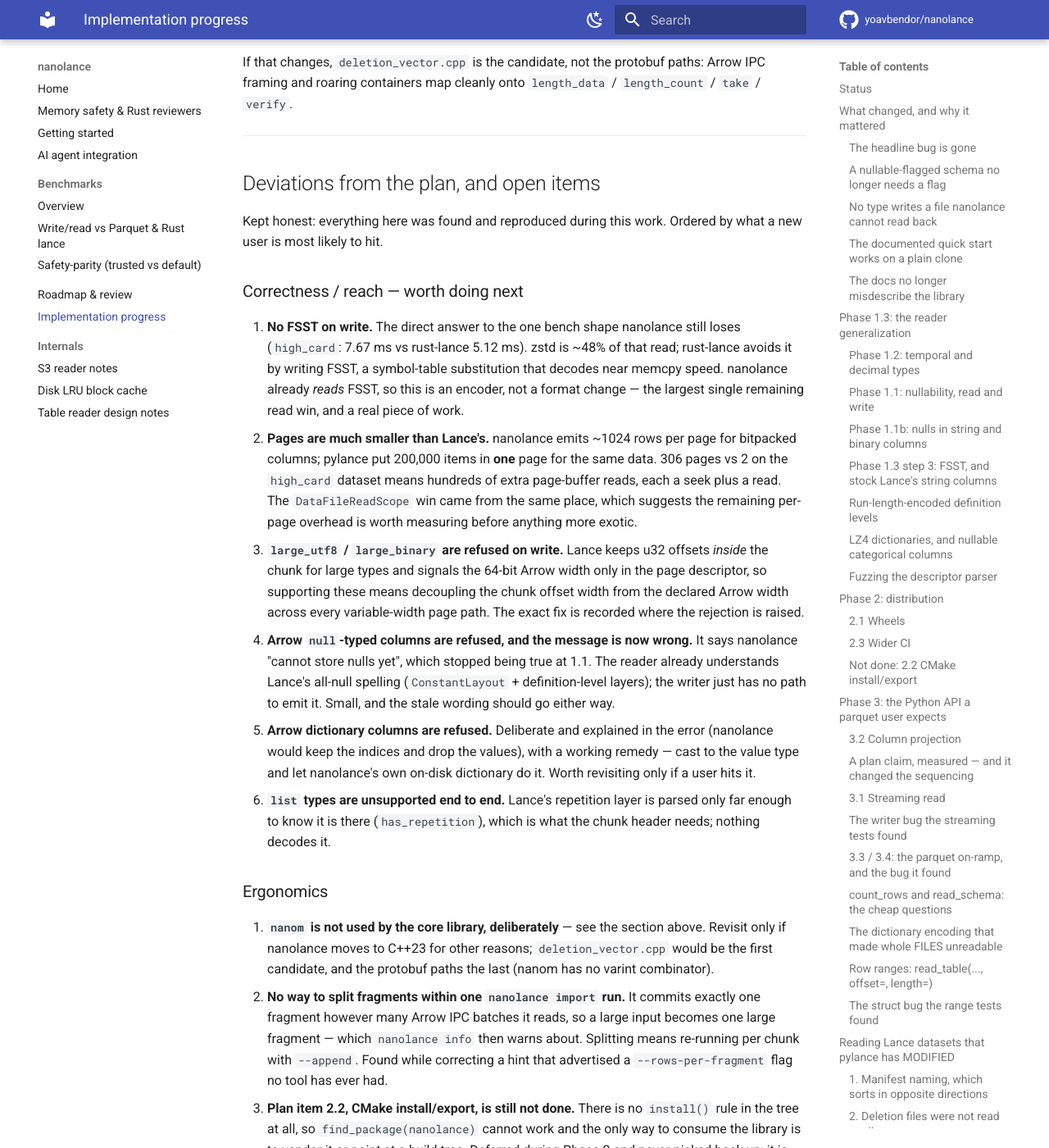
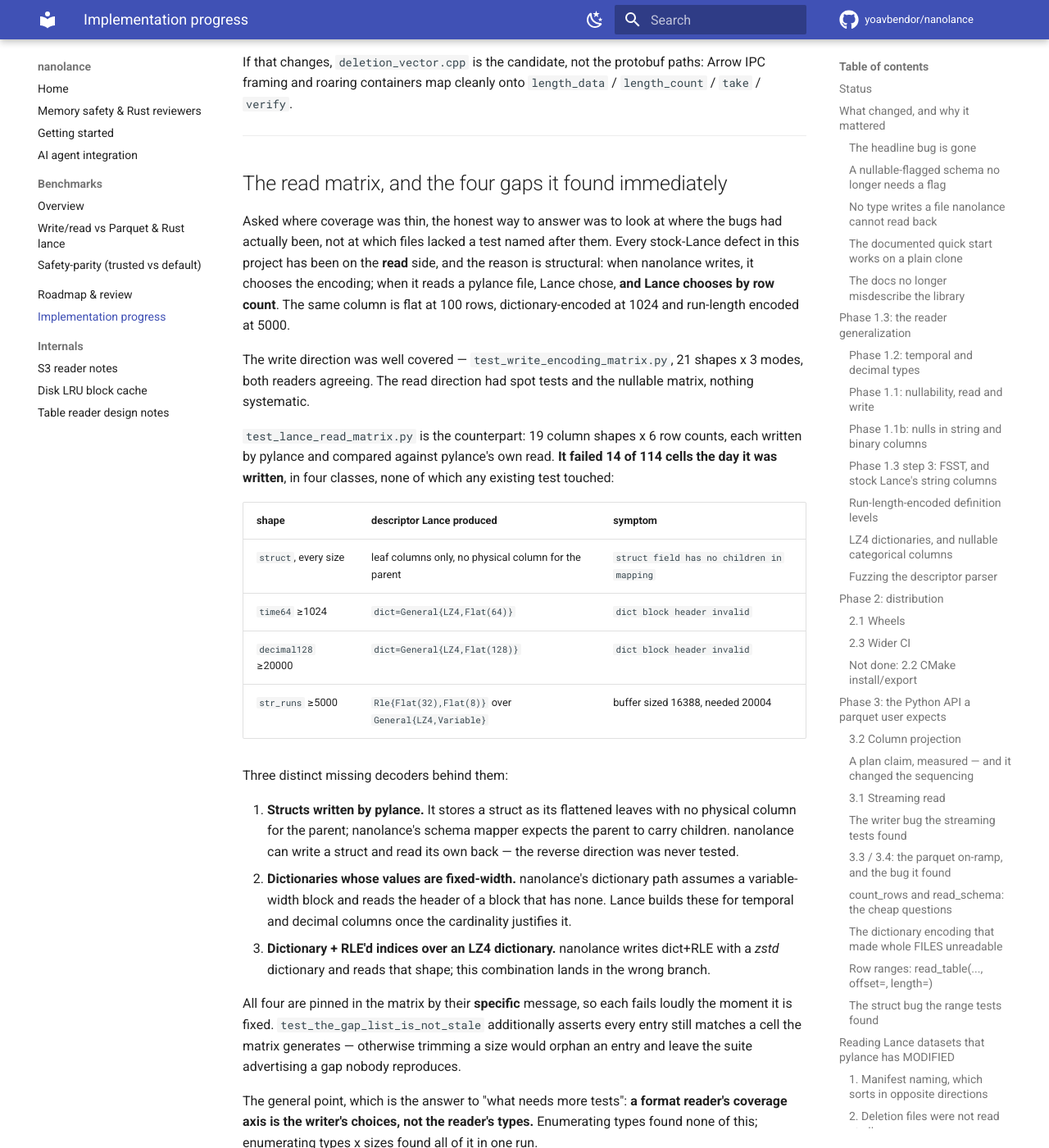
Before and after one commit to yoavbendor/nanolance, an MkDocs documentation site: the page built from docs/PROGRESS.md, in a window 1280 px wide and 1400 px high, scrolled down 38807 px. Shown: the whole window at 82% size. Built offline with MkDocs 1.6.1 and Material for MkDocs 9.7.7, drawn with Linux system fonts in a browser that asks for light colours; comment, search, counter and statistics services are not loaded; some of the changed text lies outside the part shown.

Commit message:
test: a read matrix for stock-Lance files, and the four gaps it found
Asked where coverage was thin, I looked at where the bugs had actually
been rather than at which files lacked a test named after them. Every
stock-Lance defect in this project has been on the READ side, and the
reason is structural: when nanolance writes, it picks the encoding; when
it reads a pylance file, Lance picked -- and Lance picks by ROW COUNT. The
same column is flat at 100 rows, dictionary-encoded at 1024, run-length
encoded at 5000.

The write direction was well covered (test_write_encoding_matrix.py: 21
shapes x 3 modes, both readers agreeing). The read direction had spot
tests and the nullable matrix, nothing systematic.

test_lance_read_matrix.py is the counterpart: 19 column shapes x 6 row
counts, written by pylance, compared against pylance's own read. It failed
14 of 114 cells the day it was written, in four classes, none of which any
existing test touched -- three distinct missing decoders:

  - STRUCTS written by pylance. It stores a struct as its flattened leaf
    columns with no physical column for the parent; nanolance's schema
    mapper expects the parent to carry children. nanolance writes structs
    and reads its own back; the reverse direction was never tested.
  - DICTIONARIES WHOSE VALUES ARE FIXED-WIDTH -- General{LZ4,Flat(64)} for
    time64, Flat(128) for decimal128. The dictionary path assumes a
    variable-width block and reads the header of a block that has none.
  - DICT + RLE'd INDICES OVER AN LZ4 DICTIONARY. nanolance writes dict+RLE
    with a zstd dictionary and reads that; this combination takes the
    wrong branch and mis-sizes the buffer (16388 where 20004 was needed).

Each is pinned by its SPECIFIC message, so it fails loudly when fixed
rather than rotting as a skip. test_the_gap_list_is_not_stale asserts
every entry still matches a cell the matrix generates -- otherwise
trimming a size would orphan an entry and leave the suite advertising a
gap nobody reproduces. Verified by deleting an entry: the struct cells
fail immediately.

The three decoders are now the top item in the open-items list. They are
the most user-visible gaps there: each makes an ordinary pylance dataset
unreadable.

115 new tests in 4.5 s. 721/721 pytest, 52/52 ctest.

Co-Authored-By: Claude Opus 5 <noreply@anthropic.com>
Claude-Session: https://claude.ai/code/session_014PGy9PK68gHvyR8T1r5ueY

```diff
--- a/docs/PROGRESS.md
+++ b/docs/PROGRESS.md
@@ -1466,6 +1466,50 @@ roaring containers map cleanly onto `length_data` / `length_count` / `take` / `v
 
 ---
 
+## The read matrix, and the four gaps it found immediately
+
+Asked where coverage was thin, the honest way to answer was to look at where the bugs had actually
+been, not at which files lacked a test named after them. Every stock-Lance defect in this project has
+been on the **read** side, and the reason is structural: when nanolance writes, it chooses the
+encoding; when it reads a pylance file, Lance chose, **and Lance chooses by row count**. The same
+column is flat at 100 rows, dictionary-encoded at 1024 and run-length encoded at 5000.
+
+The write direction was well covered — `test_write_encoding_matrix.py`, 21 shapes x 3 modes, both
+readers agreeing. The read direction had spot tests and the nullable matrix, nothing systematic.
+
+`test_lance_read_matrix.py` is the counterpart: 19 column shapes x 6 row counts, each written by
+pylance and compared against pylance's own read. **It failed 14 of 114 cells the day it was
+written**, in four classes, none of which any existing test touched:
+
+| shape | descriptor Lance produced | symptom |
+|---|---|---|
+| `struct`, every size | leaf columns only, no physical column for the parent | `struct field has no children in mapping` |
+| `time64` ≥1024 | `dict=General{LZ4,Flat(64)}` | `dict block header invalid` |
+| `decimal128` ≥20000 | `dict=General{LZ4,Flat(128)}` | `dict block header invalid` |
+| `str_runs` ≥5000 | `Rle{Flat(32),Flat(8)}` over `General{LZ4,Variable}` | buffer sized 16388, needed 20004 |
+
+Three distinct missing decoders behind them:
+
+1. **Structs written by pylance.** It stores a struct as its flattened leaves with no physical column
+   for the parent; nanolance's schema mapper expects the parent to carry children. nanolance can
+   write a struct and read its own back — the reverse direction was never tested.
+2. **Dictionaries whose values are fixed-width.** nanolance's dictionary path assumes a
+   variable-width block and reads the header of a block that has none. Lance builds these for
+   temporal and decimal columns once the cardinality justifies it.
+3. **Dictionary + RLE'd indices over an LZ4 dictionary.** nanolance writes dict+RLE with a *zstd*
+   dictionary and reads that shape; this combination lands in the wrong branch.
+
+All four are pinned in the matrix by their **specific** message, so each fails loudly the moment it
+is fixed. `test_the_gap_list_is_not_stale` additionally asserts every entry still matches a cell the
+matrix generates — otherwise trimming a size would orphan an entry and leave the suite advertising a
+gap nobody reproduces.
+
+The general point, which is the answer to "what needs more tests": **a format reader's coverage axis
+is the writer's choices, not the reader's types.** Enumerating types found none of this; enumerating
+types x sizes found all of it in one run.
+
+---
+
 ## Deviations from the plan, and open items
 
 Kept honest: everything here was found and reproduced during this work. Ordered by what a new user
@@ -1473,52 +1517,58 @@ is most likely to hit.
 
 ### Correctness / reach — worth doing next
 
-1. **No FSST on write.** The direct answer to the one bench shape nanolance still loses
+1. **Three read gaps for pylance-written columns**, all found by `test_lance_read_matrix.py` and all
+   pinned there: structs (schema mapping), fixed-width dictionaries (`General{LZ4,Flat(64|128)}`,
+   hit by `time64` and `decimal128`), and dict+RLE over an LZ4 dictionary (hit by a repetitive string
+   column at 5000+ rows). These are the most user-visible items on this list: each makes an ordinary
+   pylance dataset unreadable.
+
+2. **No FSST on write.** The direct answer to the one bench shape nanolance still loses
    (`high_card`: 7.67 ms vs rust-lance 5.12 ms). zstd is ~48% of that read; rust-lance avoids it by
    writing FSST, a symbol-table substitution that decodes near memcpy speed. nanolance already
    *reads* FSST, so this is an encoder, not a format change — the largest single remaining read win,
    and a real piece of work.
-2. **Pages are much smaller than Lance's.** nanolance emits ~1024 rows per page for bitpacked
+3. **Pages are much smaller than Lance's.** nanolance emits ~1024 rows per page for bitpacked
    columns; pylance put 200,000 items in **one** page for the same data. 306 pages vs 2 on the
    `high_card` dataset means hundreds of extra page-buffer reads, each a seek plus a read. The
    `DataFileReadScope` win came from the same place, which suggests the remaining per-page overhead
    is worth measuring before anything more exotic.
-3. **`large_utf8` / `large_binary` are refused on write.** Lance keeps u32 offsets *inside* the
+4. **`large_utf8` / `large_binary` are refused on write.** Lance keeps u32 offsets *inside* the
    chunk for large types and signals the 64-bit Arrow width only in the page descriptor, so
    supporting these means decoupling the chunk offset width from the declared Arrow width across
    every variable-width page path. The exact fix is recorded where the rejection is raised.
-4. **Arrow `null`-typed columns are refused, and the message is now wrong.** It says nanolance
+5. **Arrow `null`-typed columns are refused, and the message is now wrong.** It says nanolance
    "cannot store nulls yet", which stopped being true at 1.1. The reader already understands Lance's
    all-null spelling (`ConstantLayout` + definition-level layers); the writer just has no path to
    emit it. Small, and the stale wording should go either way.
-5. **Arrow dictionary columns are refused.** Deliberate and explained in the error (nanolance would
+6. **Arrow dictionary columns are refused.** Deliberate and explained in the error (nanolance would
    keep the indices and drop the values), with a working remedy — cast to the value type and let
    nanolance's own on-disk dictionary do it. Worth revisiting only if a user hits it.
-6. **`list` types are unsupported end to end.** Lance's repetition layer is parsed only far enough to
+7. **`list` types are unsupported end to end.** Lance's repetition layer is parsed only far enough to
    know it is there (`has_repetition`), which is what the chunk header needs; nothing decodes it.
 
 ### Ergonomics
 
-7. **`nanom` is not used by the core library, deliberately** — see the section above. Revisit only
+8. **`nanom` is not used by the core library, deliberately** — see the section above. Revisit only
    if nanolance moves to C++23 for other reasons; `deletion_vector.cpp` would be the first candidate,
    and the protobuf paths the last (nanom has no varint combinator).
-8. **No way to split fragments within one `nanolance import` run.** It commits exactly one fragment
+9. **No way to split fragments within one `nanolance import` run.** It commits exactly one fragment
    however many Arrow IPC batches it reads, so a large input becomes one large fragment — which
    `nanolance info` then warns about. Splitting means re-running per chunk with `--append`. Found
    while correcting a hint that advertised a `--rows-per-fragment` flag no tool has ever had.
-9. **Plan item 2.2, CMake install/export, is still not done.** There is no `install()` rule in the
+10. **Plan item 2.2, CMake install/export, is still not done.** There is no `install()` rule in the
    tree at all, so `find_package(nanolance)` cannot work and the only way to consume the library is
    to vendor it or point at a build tree. Deferred during Phase 2 and never picked back up; it is the
    oldest genuinely-open item here.
 
 ### Verification gaps
 
-10. **No nightly fuzz job.** CI runs each target for 120 s, which is a regression guard (it replays
+11. **No nightly fuzz job.** CI runs each target for 120 s, which is a regression guard (it replays
     the checked-in reproducers) rather than a discovery engine — the out-of-bounds read above took
     ~9 minutes of local fuzzing to surface. A scheduled job with a persisted corpus would find the
     next one; nothing does today.
 
-11. **The wheel build has never completed on this branch.** Actions itself is healthy now — the
+12. **The wheel build has never completed on this branch.** Actions itself is healthy now — the
    earlier note that it was dead is obsolete, and `ci-platforms` (macOS 14 + Windows 2022) passes —
    but every `wheels` run is queued or cancelled, because the workflow cancels in-progress runs and
    this branch has been pushed to faster than cibuildwheel's matrix takes. So manylinux/macOS wheels
```
Also changed, not shown: 1 other file.
